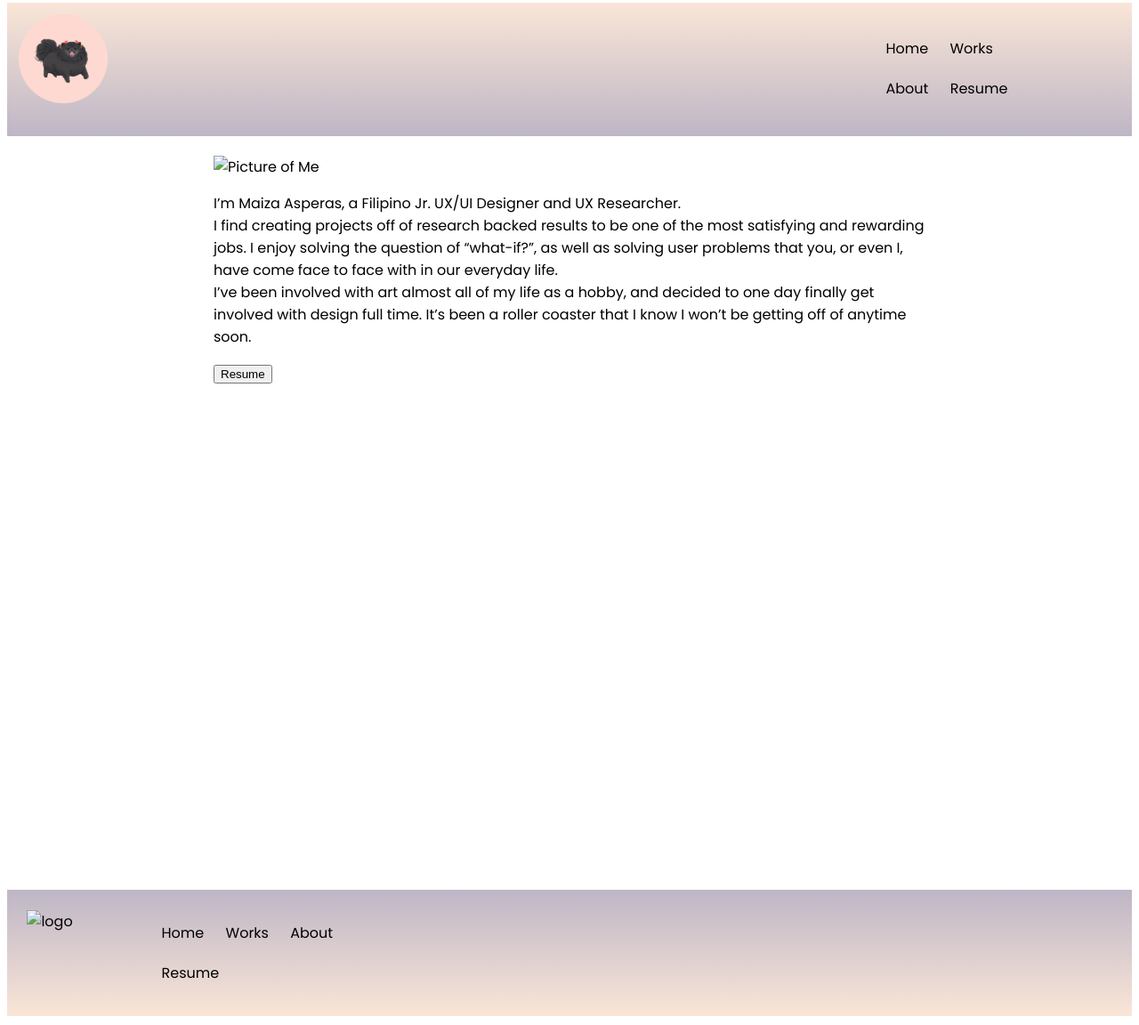
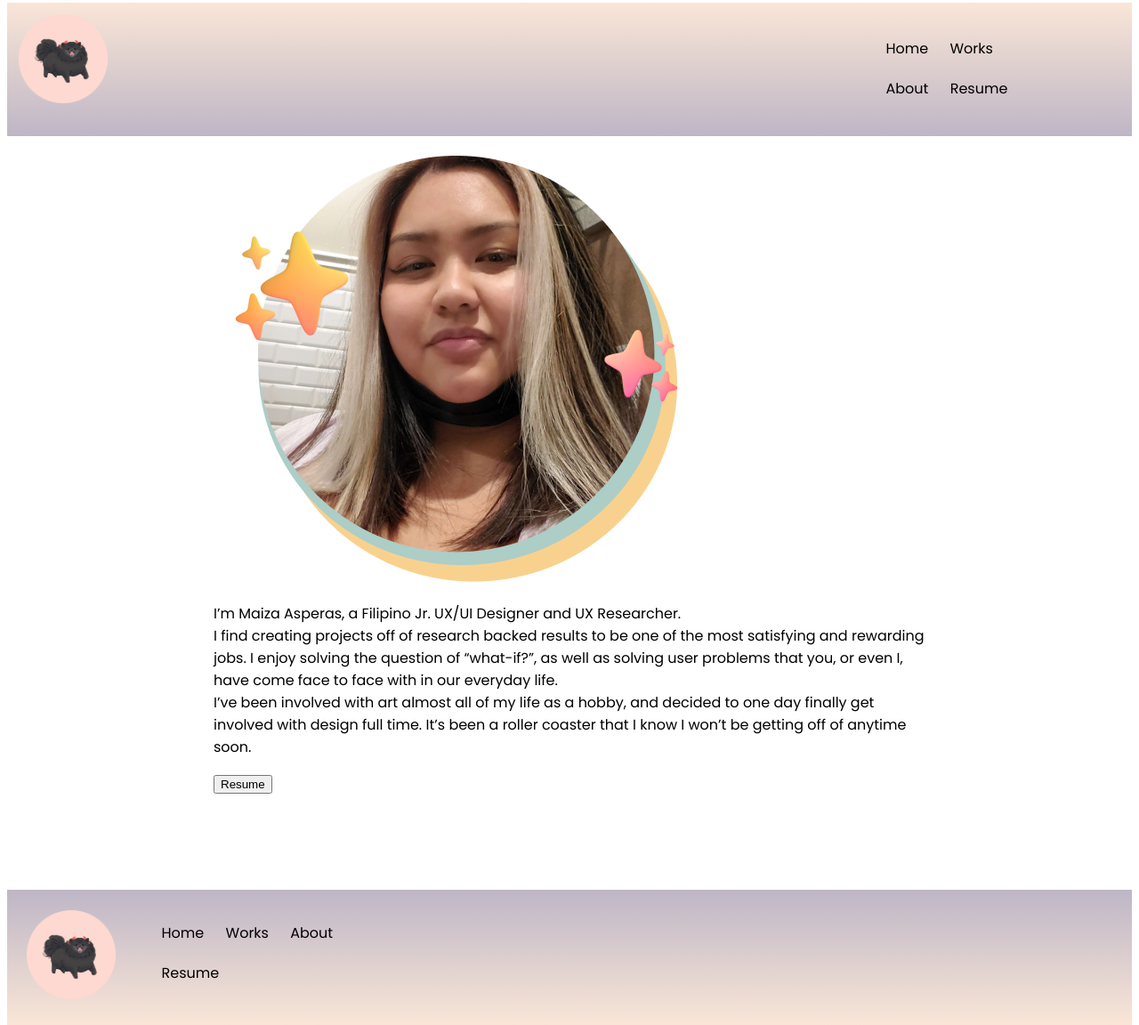
Before and after one commit to MaizaAsperas/UX_UI_HW_17, a plain HTML site: page index.html in a window 1280 px wide. Shown: the part 5-1157 px from the top of the page at 89% size. Drawn offline with Linux system fonts and the light colour scheme.

Commit message:
Update index.html

```diff
--- a/index.html
+++ b/index.html
@@ -28,7 +28,7 @@
 
     <section class="heroImg">
         <div class="content">
-            <img src="images/a.z 1png" alt="Picture of Me">
+            <img src="https://raw.githubusercontent.com/MaizaAsperas/UX_UI_HW_17/main/Group%2097.png" alt="Picture of Me">
             <p>I’m Maiza Asperas, a Filipino Jr. UX/UI Designer and UX Researcher.
                 <br> I find creating projects off of research backed results to be one of the most satisfying and rewarding jobs. I enjoy solving the question of “what-if?”, as well as solving user problems that you, or even I, have come face to face with in our everyday life.
                 <br> I’ve been involved with art almost all of my life as a hobby, and decided to one day finally get involved with design full time. It’s been a roller coaster that I know I won’t be getting off of anytime soon.</p>
@@ -38,7 +38,7 @@
 
     <footer>
         <div class="inline-block logo">
-            <img src="images\a.z 1.png" alt="logo" class="image-size">
+            <img src="https://raw.githubusercontent.com/MaizaAsperas/UX_UI_HW_17/main/a.z%201.png" alt="logo" class="image-size">
         </div>
         <ul>
             <li class="inline-block">Home</li>
```
